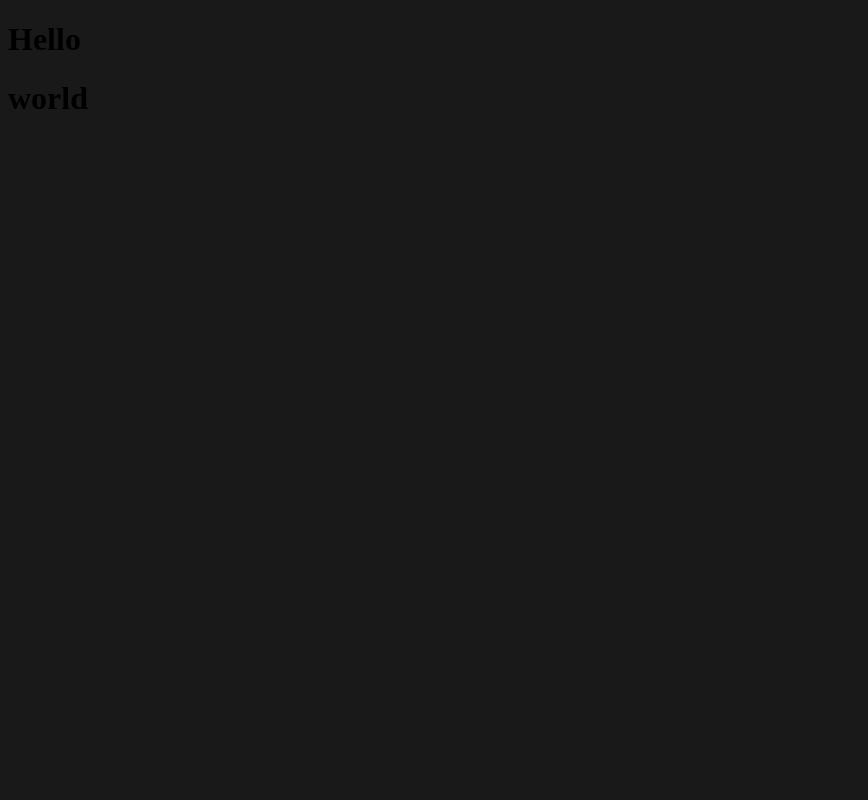
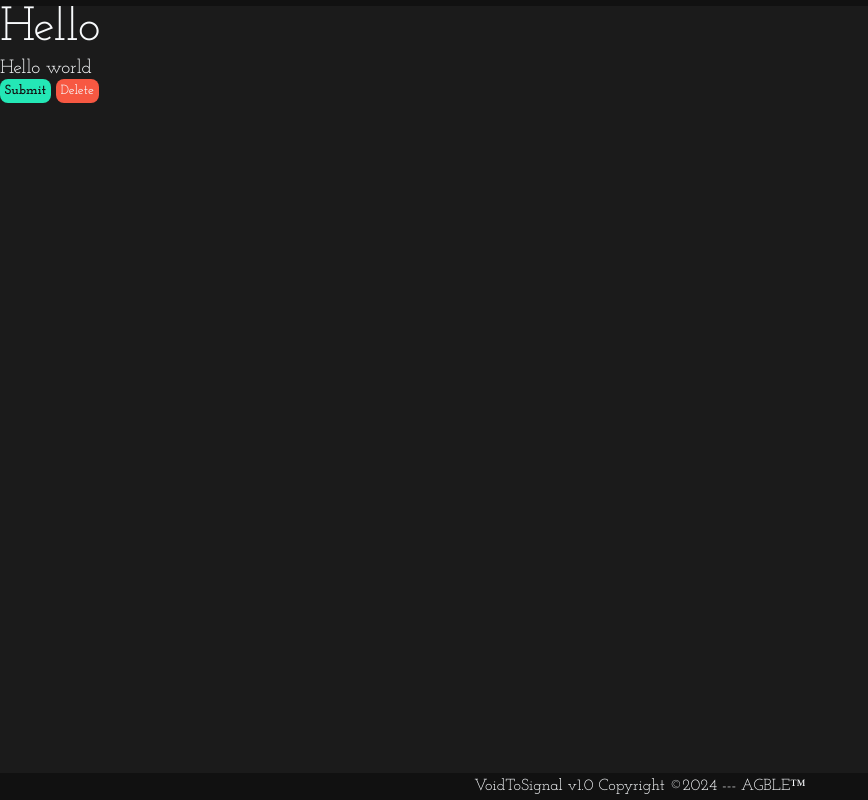
Before and after one commit to I-AGBLE/elitetribes, a PHP site: page /voidtosignal/index.html in a window 1280 px wide. Before the commit the part shown is almost empty. Shown: the whole page, without its empty margins (0-868 px from the left). Run offline with PHP 8.4, Linux system fonts and the light colour scheme.

Commit message:
colors and general styles

```diff
--- a/css/styles.css
+++ b/css/styles.css
@@ -1,3 +1,172 @@
+/* Font Style CDN */
+@import url("https://fonts.googleapis.com/css2?family=Josefin+Slab:ital,wght@0,100..700;1,100..700&display=swap");
+
+/* General Styles */
+* {
+  margin: 0;
+  padding: 0;
+  border: 0;
+  outline: 0;
+  outline: 0;
+  line-height: 1.1;
+  text-decoration: none;
+  list-style: none;
+  box-sizing: border-box;
+  font-optical-sizing: auto;
+  box-sizing: border-box;
+  list-style: none;
+  align-items: center;
+  text-decoration: none;
+  align-items: center;
+  scroll-behavior: smooth;
+  scroll-padding-top: 2rem;
+
+/* Font Style */
+  font-family: "Josefin Slab", serif;
+  font-optical-sizing: auto;
+  font-weight: 400;
+  font-style: normal;
+  color: var(--text_color);
+}
+
+/* Variables */
+:root {
+  /* Bg Colors */
+  --default_bg: #1b1b1b;
+  --deep_bg: #111111;
+  --light_bg: #1e1d1d;
+  --default_btn: #6c63ff;
+  --danger_btn: #f75842;
+  --danger_variant_btn: #f36a58;
+  --color_success: #24e7b6;
+  --color_warning: #f7c94b;
+  --text_color: #f8fafc;
+
+  --transition: all 300ms ease;
+  --box_shadow: 0 1.5rem 2rem rgba(0, 0, 0, 0.4);
+  --opacity: 0.9;
+
+  --border_radius: 0.5rem;
+}
+
+/* General Font Styles */
+h1,
+h2,
+h3,
+h4,
+h5 {
+  line-height: 1.2;
+}
+
+h1 {
+  font-size: 3rem;
+}
+
+h2 {
+  font-size: 2.5rem;
+}
+
+h3 {
+  font-size: 1.8rem;
+}
+
+h4 {
+  font-size: 1.3rem;
+}
+
+p {
+    font-size: 1.2rem;
+    font-weight: 400;
+    text-align: justify;
+  }
+
+
+  #default_btn {
+    background-color: var(--color_success);
+    padding: .3rem;
+    border-radius: var(--border_radius);
+    -webkit-border-radius: var(--border_radius);
+    -moz-border-radius: var(--border_radius);
+    -ms-border-radius: var(--border_radius);
+    -o-border-radius: var(--border_radius);
+    transition: var(--transition);
+    -webkit-transition: var(--transition);
+    -moz-transition: var(--transition);
+    -ms-transition: var(--transition);
+    -o-transition: var(--transition);
+    color: var(--deep_bg);
+    font-weight: 900;
+}
+
+#default_btn:hover {
+    background-color: var(--text_color);
+    color: var(--default_bg);
+    cursor: pointer;
+}
+
+
+
+#danger_btn {
+    background-color: var(--danger_btn);
+    padding: .3rem;
+    border-radius: var(--border_radius);
+    -webkit-border-radius: var(--border_radius);
+    -moz-border-radius: var(--border_radius);
+    -ms-border-radius: var(--border_radius);
+    -o-border-radius: var(--border_radius);
+    transition: var(--transition);
+    -webkit-transition: var(--transition);
+    -moz-transition: var(--transition);
+    -ms-transition: var(--transition);
+    -o-transition: var(--transition);
+    font-weight: 500;
+}
+
+#danger_btn:hover {
+    background-color: var(--danger_variant_btn);
+    cursor: pointer;
+    font-weight: 900;
+}
+
+nav {
+    background-color: var(--deep_bg);
+    display: flex;
+    justify-content: space-between;
+    padding: 0.2rem 10rem;
+    position: fixed;
+    top: 0;
+    left: 0;
+    width: 100%;
+    z-index: 200;
+    backdrop-filter: blur(20px);
+    -webkit-backdrop-filter: blur(20px);
+  }
+
+
+
 body {
-    background-color: #191919;
+  background-color: var(--default_bg);
+
 }
+
+
+
+
+
+
+
+
+
+
+
+/* Footer */
+footer {
+    background: var(--deep_bg);
+    position: fixed;
+    left: 0;
+    bottom: 0;
+    width: 100%;
+    padding: 0.3rem;
+    backdrop-filter: blur(20px);
+    -webkit-backdrop-filter: blur(20px);
+  }
--- a/voidtosignal/index.html
+++ b/voidtosignal/index.html
@@ -8,18 +8,41 @@
 
     <link rel="stylesheet" href="../css/styles.css">
 
-    <script defer src="../js/main.js"></script>
+    <script src="../js/main.js" defer></script>
 
 </head>
+
+
 <body>
+
+   <nav>
+
+   </nav>
+
+
+   <section>
+    <div class="first">
+        <h1>Hello</h1>
+    </div>
+
+    <p>Hello world</p>
 
 
 
+        <input type="submit" id="default_btn" value="Submit">
+        <input type="submit" id="danger_btn" value="Delete">
 
 
-    <h1>Hello</h1>
+   </section>
 
-    <h1>world</h1>
 
+
+    <section class="footer">
+        <center>
+          <footer>
+            <a href="#">VoidToSignal v1.0 Copyright &copy2024 --- AGBLE&trade;</a>
+          </footer>
+        </center>
+      </section>
 </body>
 </html>
```
